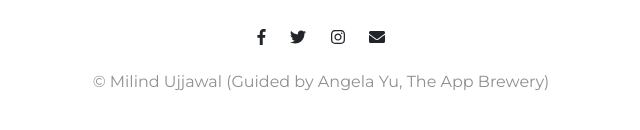
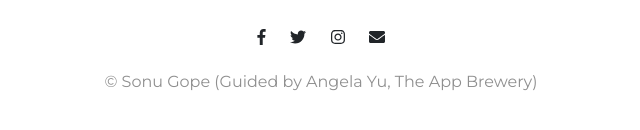
Before and after one commit to sonugope13/Tindog, a plain HTML site: page index.html in a window 1280 px wide. Shown: the part 3071-3201 px from the top of the page, 319-959 px from the left. Drawn offline with nearby package versions, Linux system fonts and the light colour scheme.

Commit message:
Update index.html

```diff
--- a/index.html
+++ b/index.html
@@ -230,7 +230,7 @@
       <i class="social-icon fab fa-twitter"></i>
       <i class="social-icon fab fa-instagram"></i>
       <i class="social-icon fas fa-envelope"></i>
-      <p>© Milind Ujjawal (Guided by Angela Yu, The App Brewery)</p>
+      <p>© Sonu Gope (Guided by Angela Yu, The App Brewery)</p>
     </div>
   </footer>
 
```
